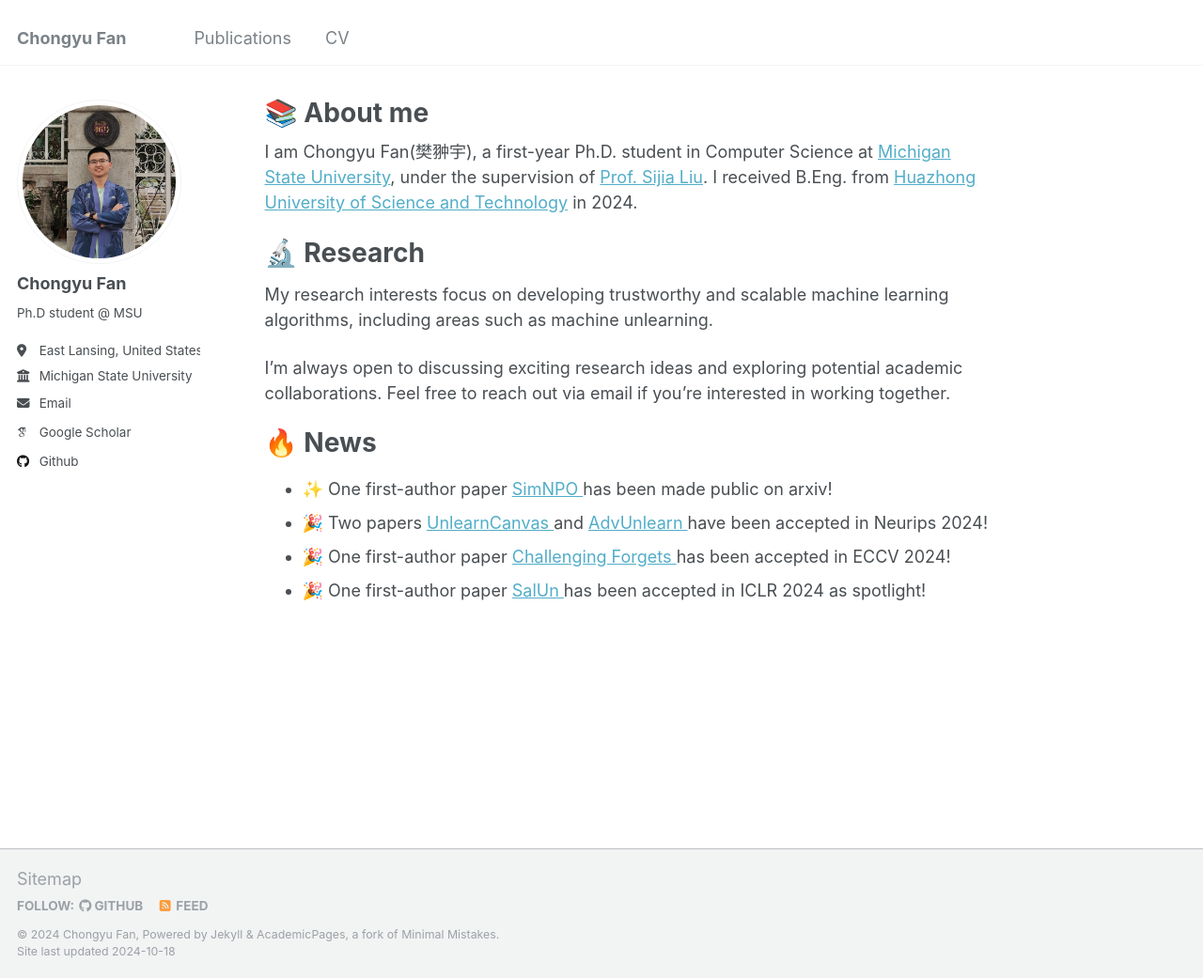
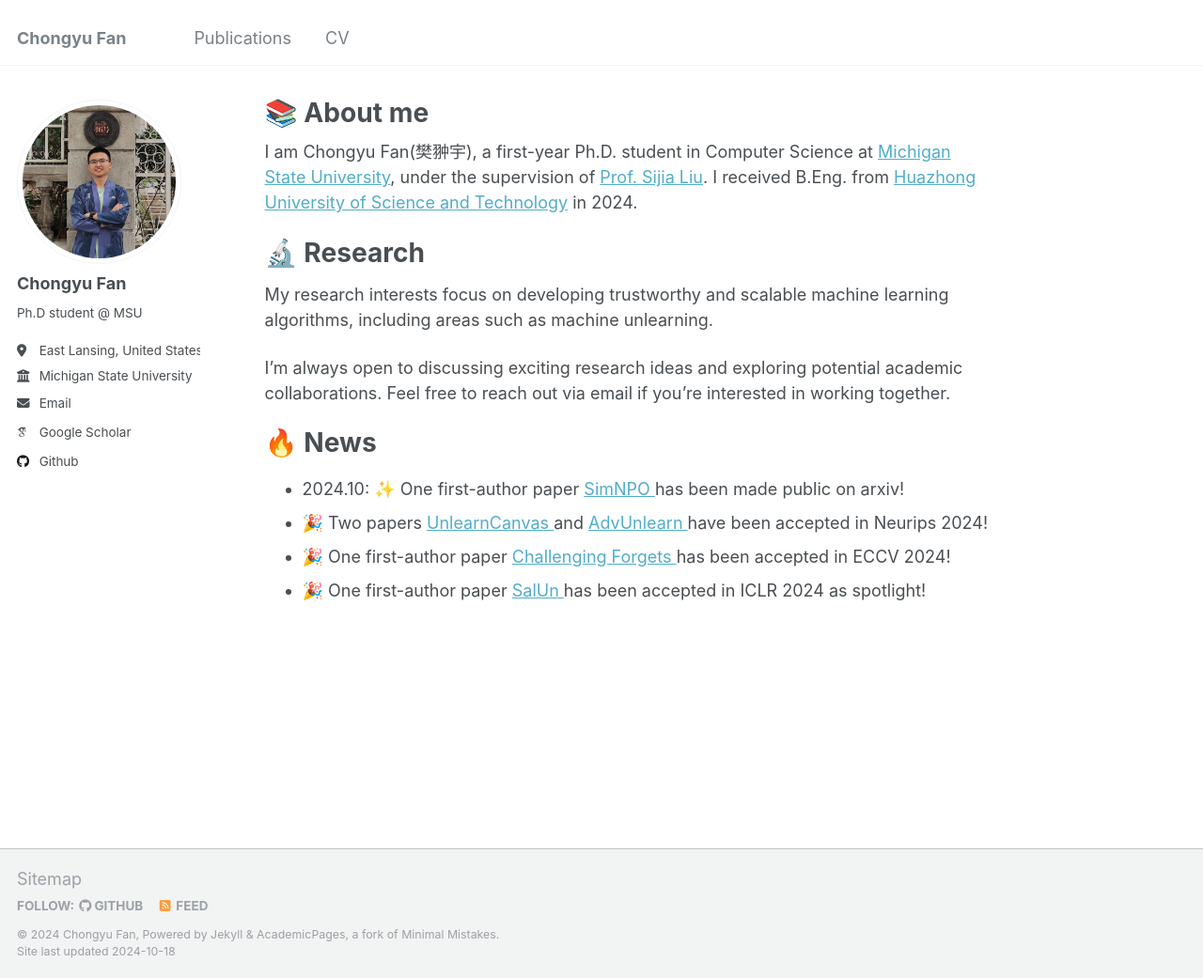
Before and after one commit to a-F1/a-F1.github.io, a Jekyll site: the page built from _pages/about.md, in a window 1280 px wide and 1041 px high. Shown: the whole window at 94% size. Built offline with Jekyll 4.4.1, drawn with Linux system fonts in a browser that asks for light colours; emoji names are drawn with the system emoji font; some web fonts are replaced.

Commit message:
Upd news

```diff
--- a/_pages/about.md
+++ b/_pages/about.md
@@ -16,7 +16,7 @@ I’m always open to discussing exciting research ideas and exploring potential
 
 
 # :fire: News
-- :sparkles:  One first-author paper <a href="https://arxiv.org/abs/2410.07163"> SimNPO </a> has been made public on arxiv!
+- 2024.10: :sparkles:  One first-author paper <a href="https://arxiv.org/abs/2410.07163"> SimNPO </a> has been made public on arxiv!
 - :tada: Two papers <a href="https://arxiv.org/abs/2402.11846"> UnlearnCanvas </a> and <a href="https://arxiv.org/abs/2405.15234">  AdvUnlearn </a> have been accepted in Neurips 2024!
 - :tada: One first-author paper <a href="https://arxiv.org/abs/2403.07362"> Challenging Forgets </a> has been accepted in ECCV 2024!
 - :tada: One first-author paper <a href="https://arxiv.org/abs/2310.12508"> SalUn </a> has been accepted in ICLR 2024 as spotlight!
```
